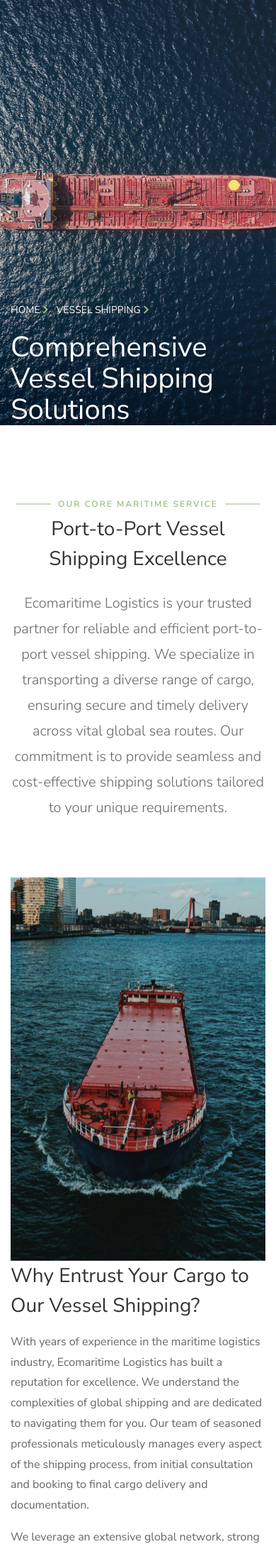
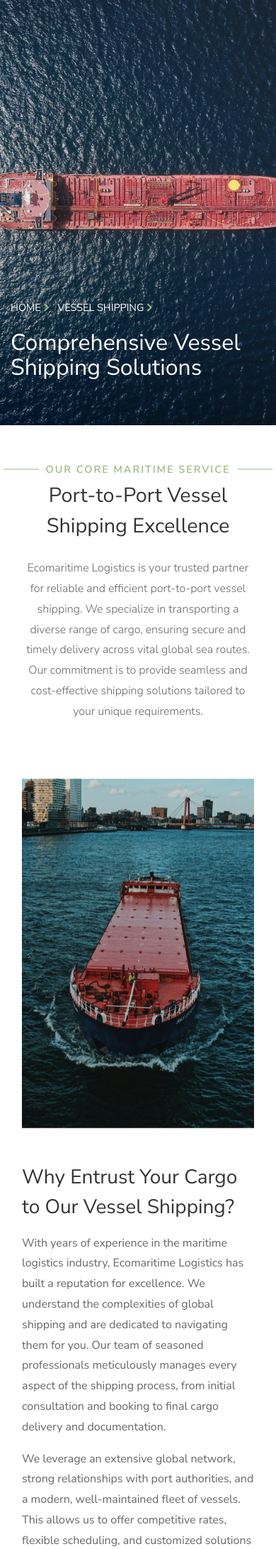
Before and after one commit to Balogunolalere/ecomaritime-a77e356a-d19c-422d-81b9-ba5fcf906a64, a FastAPI app: page /shipping in a window 390 px wide. Shown: the part 67-2249 px from the top of the page at 71% size. Run offline with FastAPI, Linux system fonts and the light colour scheme; style sheets or scripts are compiled from the project's sources; some libraries are stand-ins or nearby versions.

Commit message:
Refactor SCSS for improved mobile responsiveness and remove unnecessary styles

```diff
--- a/static/scss/bootstrap/_reboot.scss
+++ b/static/scss/bootstrap/_reboot.scss
@@ -51,8 +51,6 @@ body {
   line-height: $line-height-base;
   color: $body-color;
   text-align: left; // 3
-  -webkit-font-smoothing: antialiased;
-  -moz-osx-font-smoothing: grayscale;
   background-color: $body-bg; // 2
 }
 
--- a/static/scss/style.scss
+++ b/static/scss/style.scss
@@ -316,8 +316,6 @@ h1, h2, h3, h4, h5,
 	z-index: 0;
 	@include media-breakpoint-down(md){
 		background-position: top center !important;
-    height: auto; // Adjust height for smaller screens
-    padding: 4em 0; // Add padding for smaller screens
 	}
 	.overlay{
 		position: absolute;
@@ -351,18 +349,12 @@ h1, h2, h3, h4, h5,
 }
 .slider-text{
 	height: 850px;
-  @include media-breakpoint-down(md){
-    height: auto; // Adjust height for smaller screens
-  }
 	h1 {
 		font-size: 60px;
 		color: $black;
 		line-height: 1.1;
 		font-weight: 400;
 		position: relative;
-    @include media-breakpoint-down(md){
-      font-size: 40px; // Reduce font size for smaller screens
-    }
 		&:after{
 			position: absolute;
 			top: -5px;
@@ -723,7 +715,6 @@ h1, h2, h3, h4, h5,
 		@include media-breakpoint-down(sm){
 			width: 100%;
 			opacity: .4;
-      position: relative; // Ensure overlay doesn't break layout
 		}
 	}
 }
@@ -971,9 +962,6 @@ textarea.form-control {
 	font-size: 16px;
 	padding: 7em 0;
 	background: darken($darken,10%);
-  @include media-breakpoint-down(md){
-    padding: 4em 0; // Adjust padding for smaller screens
-  }
 	.ftco-footer-logo {
 		text-transform: uppercase;
 		letter-spacing: .1em;
--- a/templates/shipping.html
+++ b/templates/shipping.html
@@ -46,6 +46,82 @@
     .process-step h4 {
         margin-bottom: 1rem;
         font-size: 1.25rem;
+    }
+
+    @media (max-width: 767.98px) {
+        .hero-wrap.hero-wrap-2 {
+            background-position: center center !important;
+        }
+        .slider-text h1 {
+            font-size: 2rem !important;
+        }
+        .slider-text p {
+            font-size: 0.9rem !important;
+        }
+        .ftco-section {
+            padding: 3em 1em; /* Adjust padding for smaller screens */
+        }
+        .heading-section h2 {
+            font-size: 1.8rem;
+        }
+        .heading-section .subheading {
+            font-size: 0.9rem;
+        }
+        .lead {
+            font-size: 1rem;
+        }
+        .col-md-6.pl-md-5 {
+            padding-left: 15px !important; /* Reset padding for stacked columns */
+        }
+        .img-wrap {
+            margin-bottom: 1.5rem; /* Add space below image when stacked */
+        }
+        .services-2 .icon {
+            margin-bottom: 1rem;
+            height: 70px;
+        }
+        .services-2 .icon i {
+            font-size: 2rem;
+        }
+        .services-2 .media-body h3 {
+            font-size: 1.2rem;
+            margin-bottom: 0.8rem;
+        }
+        .services-2 .media-body p {
+            font-size: 0.9rem;
+            margin-bottom: 1rem;
+        }
+        .process-step {
+            padding: 1.5rem !important; /* Adjust padding */
+            margin-bottom: 1.5rem !important; /* Add bottom margin for stacked items */
+        }
+        .process-step i {
+            font-size: 2rem;
+            margin-bottom: 1rem;
+        }
+        .process-step h4 {
+            font-size: 1.1rem;
+            margin-bottom: 0.8rem;
+        }
+        .process-step p {
+            font-size: 0.9rem;
+        }
+        .btn-lg {
+            padding: 0.8rem 1.5rem;
+            font-size: 0.9rem;
+        }
+        .ftco-section.ftco-portfolio .services-2 .media-body h3,
+        .ftco-section.ftco-portfolio .services-2 .media-body p {
+            color: #212529 !important;
+        }
+        .col-md-4.ftco-animate, .col-md-6.ftco-animate {
+             margin-bottom: 1.5rem; /* Add spacing between stacked columns */
+        }
+        .row.d-flex.mb-5 .col-md-6.d-flex.align-items-stretch.ftco-animate,
+        .row.d-flex.mb-5 .col-md-6.pl-md-5.ftco-animate.d-flex.align-items-center {
+            flex-basis: 100%; /* Make columns full width on mobile */
+            max-width: 100%;
+        }
     }
 </style>
 
```
